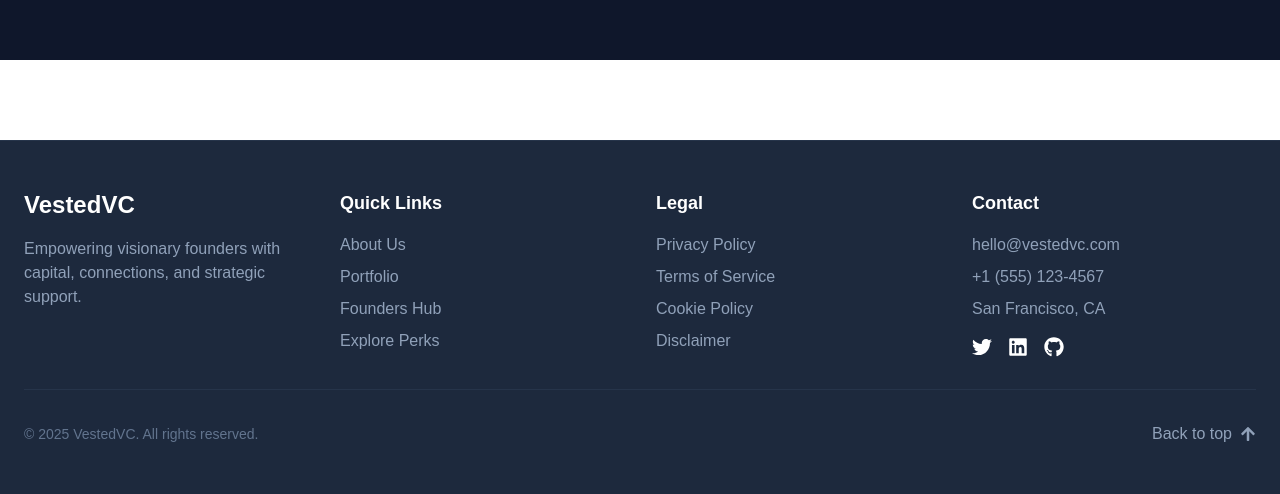
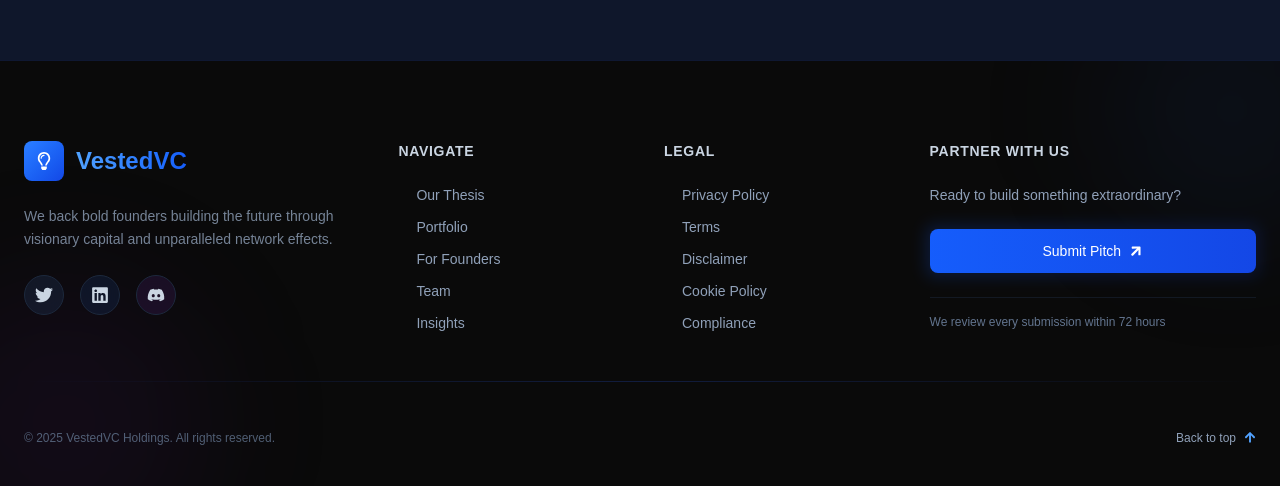
Before and after one commit to AHMAD789999/VestedVC, a Next.js app: page / in a window 1280 px wide. Shown: the part 740-1234 px from the top of the page. Built offline with nearby package versions, Linux system fonts and the light colour scheme; a web font is replaced by a local one.

Commit message:
header and footer

```diff
--- a/src/app/components/Footer.jsx
+++ b/src/app/components/Footer.jsx
@@ -1,53 +1,88 @@
 'use client'
+
 import { motion } from "framer-motion";
-import { FaTwitter, FaLinkedin, FaGithub, FaArrowUp } from "react-icons/fa";
+import { FaTwitter, FaLinkedin, FaDiscord, FaArrowUp, FaRegLightbulb } from "react-icons/fa";
+
+
 
 const Footer = () => {
-  const legalPages = [
-    "Privacy Policy",
-    "Terms of Service",
-    "Cookie Policy",
-    "Disclaimer"
-  ];
-
   const scrollToTop = () => {
     window.scrollTo({ top: 0, behavior: 'smooth' });
   };
 
   return (
-    <footer className="bg-slate-800 border-t font-satoshi border-slate-700/50 mt-20">
-      <div className="container mx-auto px-6 py-12">
-        {/* Main Footer Content */}
-        <div className="grid grid-cols-1 md:grid-cols-4 gap-8">
-          {/* Logo and Description */}
+    <footer className="relative overflow-hidden bg-[#0a0a0a] border-t border-blue-900/30 pt-20 pb-10 font-inter">
+      {/* Background elements */}
+      <div className="absolute inset-0 overflow-hidden">
+        <div className="absolute -right-20 -top-20 w-64 h-64 rounded-full bg-blue-900/10 blur-3xl"></div>
+        <div className="absolute -left-20 -bottom-20 w-72 h-72 rounded-full bg-purple-900/10 blur-3xl"></div>
+      </div>
+
+      <div className="container mx-auto px-6 relative z-10">
+        {/* Main grid - Asymmetrical layout */}
+        <div className="grid grid-cols-1 lg:grid-cols-[1.5fr_1fr_1fr_1.5fr] gap-12">
+          {/* Brand column - Left */}
+          <motion.div
+            initial={{ opacity: 0, x: -20 }}
+            whileInView={{ opacity: 1, x: 0 }}
+            transition={{ duration: 0.6 }}
+            className="space-y-6"
+          >
+            <motion.div
+              whileHover={{ scale: 1.02 }}
+              className="flex items-center gap-3"
+            >
+              <div className="w-10 h-10 rounded-lg bg-gradient-to-br from-blue-500 to-blue-700 flex items-center justify-center">
+                <FaRegLightbulb className="text-white text-lg" />
+              </div>
+              <h2 className="text-2xl font-bold bg-gradient-to-r from-blue-400 to-blue-600 bg-clip-text text-transparent">
+                VestedVC
+              </h2>
+            </motion.div>
+
+            <p className="text-slate-400/80 text-sm leading-relaxed max-w-md">
+              We back bold founders building the future through visionary capital and unparalleled network effects.
+            </p>
+
+            {/* Social links with hover glow */}
+            <div className="flex gap-4">
+              {[
+                { icon: <FaTwitter className="text-lg" />, color: "bg-blue-400/10 hover:bg-blue-400/20" },
+                { icon: <FaLinkedin className="text-lg" />, color: "bg-blue-500/10 hover:bg-blue-500/20" },
+                { icon: <FaDiscord className="text-lg" />, color: "bg-purple-500/10 hover:bg-purple-500/20" },
+              ].map((item, index) => (
+                <motion.a
+                  key={index}
+                  href="#"
+                  whileHover={{ y: -4 }}
+                  whileTap={{ scale: 0.9 }}
+                  className={`w-10 h-10 rounded-full flex items-center justify-center backdrop-blur-sm border border-slate-800 ${item.color} transition-all duration-300`}
+                >
+                  <span className="text-slate-300 hover:text-white">{item.icon}</span>
+                </motion.a>
+              ))}
+            </div>
+          </motion.div>
+
+          {/* Navigation - Center */}
           <motion.div
             initial={{ opacity: 0, y: 20 }}
             whileInView={{ opacity: 1, y: 0 }}
-            transition={{ duration: 0.5 }}
-            className="col-span-1"
+            transition={{ duration: 0.6, delay: 0.1 }}
+            className="space-y-6"
           >
-            <h2 className="text-2xl font-clash font-bold text-white mb-4">VestedVC</h2>
-            <p className="text-slate-400">
-              Empowering visionary founders with capital, connections, and strategic support.
-            </p>
-          </motion.div>
-
-          {/* Quick Links */}
-          <motion.div
-            initial={{ opacity: 0, y: 20 }}
-            whileInView={{ opacity: 1, y: 0 }}
-            transition={{ duration: 0.5, delay: 0.1 }}
-            className="col-span-1"
-          >
-            <h3 className="text-lg font-semibold text-white mb-4">Quick Links</h3>
-            <ul className="space-y-2">
-              {["About Us", "Portfolio", "Founders Hub", "Explore Perks"].map((item) => (
+            <h3 className="text-sm font-semibold text-slate-300 uppercase tracking-wider">
+              Navigate
+            </h3>
+            <ul className="space-y-3">
+              {["Our Thesis", "Portfolio", "For Founders", "Team", "Insights"].map((item) => (
                 <li key={item}>
                   <motion.a
                     href="#"
-                    whileHover={{ x: 5, color: "#3B82F6" }}
-                    className="text-slate-400 hover:text-blue-400 transition-colors"
+                    whileHover={{ x: 5 }}
+                    className="group flex items-center text-slate-400 hover:text-white transition-colors text-sm"
                   >
+                    <span className="w-1.5 h-1.5 bg-blue-500 rounded-full mr-3 opacity-0 group-hover:opacity-100 transition-opacity"></span>
                     {item}
                   </motion.a>
                 </li>
@@ -55,22 +90,25 @@ const Footer = () => {
             </ul>
           </motion.div>
 
-          {/* Legal */}
+          {/* Legal - Center */}
           <motion.div
             initial={{ opacity: 0, y: 20 }}
             whileInView={{ opacity: 1, y: 0 }}
-            transition={{ duration: 0.5, delay: 0.2 }}
-            className="col-span-1"
+            transition={{ duration: 0.6, delay: 0.2 }}
+            className="space-y-6"
           >
-            <h3 className="text-lg font-semibold text-white mb-4">Legal</h3>
-            <ul className="space-y-2">
-              {legalPages.map((item) => (
+            <h3 className="text-sm font-semibold text-slate-300 uppercase tracking-wider">
+              Legal
+            </h3>
+            <ul className="space-y-3">
+              {["Privacy Policy", "Terms", "Disclaimer", "Cookie Policy", "Compliance"].map((item) => (
                 <li key={item}>
                   <motion.a
                     href="#"
-                    whileHover={{ x: 5, color: "#3B82F6" }}
-                    className="text-slate-400 hover:text-blue-400 transition-colors"
+                    whileHover={{ x: 5 }}
+                    className="group flex items-center text-slate-400 hover:text-white transition-colors text-sm"
                   >
+                    <span className="w-1.5 h-1.5 bg-blue-500 rounded-full mr-3 opacity-0 group-hover:opacity-100 transition-opacity"></span>
                     {item}
                   </motion.a>
                 </li>
@@ -78,60 +116,72 @@ const Footer = () => {
             </ul>
           </motion.div>
 
-          {/* Contact */}
+          {/* CTA - Right */}
           <motion.div
-            initial={{ opacity: 0, y: 20 }}
-            whileInView={{ opacity: 1, y: 0 }}
-            transition={{ duration: 0.5, delay: 0.3 }}
-            className="col-span-1"
+            initial={{ opacity: 0, x: 20 }}
+            whileInView={{ opacity: 1, x: 0 }}
+            transition={{ duration: 0.6 }}
+            className="space-y-6"
           >
-            <h3 className="text-lg font-semibold text-white mb-4">Contact</h3>
-            <ul className="space-y-2 text-slate-400">
-              <li>hello@vestedvc.com</li>
-              <li>+1 (555) 123-4567</li>
-              <li>San Francisco, CA</li>
-            </ul>
-            <div className="flex space-x-4 mt-4">
-              {[<FaTwitter />, <FaLinkedin />, <FaGithub />].map((Icon, index) => (
-                <motion.a
-                  key={index}
-                  href="#"
-                  whileHover={{ y: -3, scale: 1.1 }}
-                  className="text-white text-xl hover:text-blue-400 transition-colors"
-                >
-                  {Icon}
-                </motion.a>
-              ))}
+            <h3 className="text-sm font-semibold text-slate-300 uppercase tracking-wider">
+              Partner With Us
+            </h3>
+            <p className="text-slate-400 text-sm">
+              Ready to build something extraordinary?
+            </p>
+
+            <motion.div
+              whileHover={{ scale: 1.02 }}
+              className="relative group"
+            >
+              <div className="absolute -inset-1 bg-gradient-to-r from-blue-600 to-blue-800 rounded-lg blur opacity-20 group-hover:opacity-30 transition duration-300"></div>
+              <button className="relative w-full bg-gradient-to-r from-blue-600 to-blue-700 hover:from-blue-500 hover:to-blue-600 text-white px-6 py-3 rounded-lg flex items-center justify-center gap-2 transition-all duration-300 text-sm font-medium">
+                Submit Pitch <FaArrowUp className="rotate-45" />
+              </button>
+            </motion.div>
+
+            <div className="pt-4 border-t border-slate-800/50 mt-6">
+              <p className="text-xs text-slate-500">
+                We review every submission within 72 hours
+              </p>
             </div>
           </motion.div>
         </div>
 
-        {/* Divider */}
+        {/* Bottom divider with animated gradient */}
         <motion.div
           initial={{ opacity: 0 }}
           whileInView={{ opacity: 1 }}
-          transition={{ duration: 0.5 }}
-          className="border-t border-slate-700/50 my-8"
-        />
+          transition={{ duration: 0.6 }}
+          className="relative my-12 h-px"
+        >
+          <div className="absolute inset-0 bg-gradient-to-r from-transparent via-blue-900/40 to-transparent"></div>
+        </motion.div>
 
-        {/* Bottom Footer */}
+        {/* Bottom footer */}
         <div className="flex flex-col md:flex-row justify-between items-center">
           <motion.p
             initial={{ opacity: 0 }}
             whileInView={{ opacity: 1 }}
-            transition={{ duration: 0.5 }}
-            className="text-slate-500 text-sm mb-4 md:mb-0"
+            transition={{ duration: 0.6 }}
+            className="text-xs text-slate-500/80 mb-4 md:mb-0"
           >
-            © {new Date().getFullYear()} VestedVC. All rights reserved.
+            © {new Date().getFullYear()} VestedVC Holdings. All rights reserved.
           </motion.p>
 
           <motion.button
             onClick={scrollToTop}
-            whileHover={{ scale: 1.05 }}
+            whileHover={{ y: -2 }}
             whileTap={{ scale: 0.95 }}
-            className="flex items-center gap-2 text-slate-400 hover:text-blue-400 transition-colors"
+            className="flex items-center gap-2 text-xs text-slate-400 hover:text-blue-400 transition-colors"
           >
-            Back to top <FaArrowUp />
+            Back to top
+            <motion.span
+              animate={{ y: [0, -3, 0] }}
+              transition={{ duration: 2, repeat: Infinity }}
+            >
+              <FaArrowUp className="text-blue-400" />
+            </motion.span>
           </motion.button>
         </div>
       </div>
--- a/src/app/page.js
+++ b/src/app/page.js
@@ -2,7 +2,7 @@ import React from 'react'
 
 const page = () => {
   return (
-    <div className='bg-slate-900 h-screen w-full  text-white font-sans antialiased flex justify-center items-center'>page</div>
+    <div className='bg-slate-900 h-screen w-full  text-white font-sans antialiased flex justify-center items-center'>Welcome Our website</div>
   )
 }
 
```
